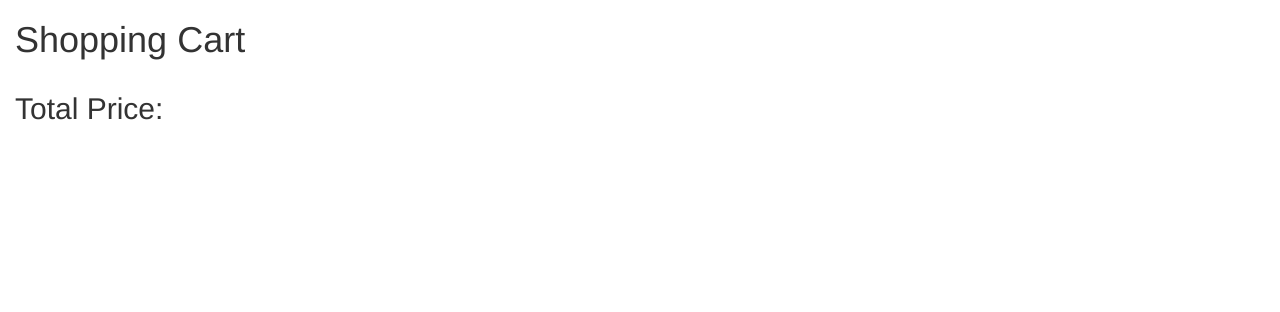
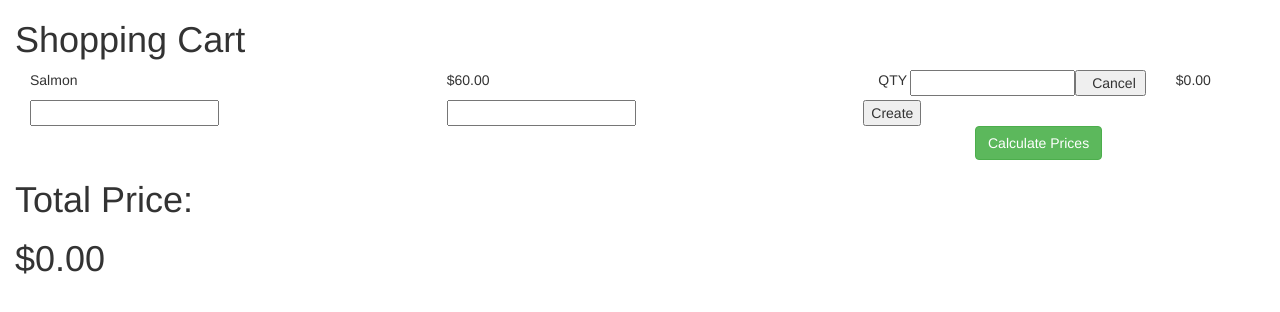
Before and after one commit to yohanology/shoppingCart, a plain HTML site: page index.html in a window 1280 px wide. Drawn offline with nearby package versions, Linux system fonts and the light colour scheme.

Commit message:
Improve html and style

```diff
--- a/index.html
+++ b/index.html
@@ -29,17 +29,32 @@
       <!-- Cart items list -->
       <div class="row">
         <div class="cart-item col-xs-12">
+
+          <!-- Items list -->
           <div class="cart-item-name col-xs-4">
-
+            <p>Salmon</p>
           </div>
           <div class="cart-item-price col-xs-4">
+            <p>$60.00</p>
+          </div>
+          <div class="cart-item-qty col-xs-3">
+            <p class="col-xs-2">QTY</p>
+            <input class="itemQty col-xs-7">
+            <button class="itemCancel col-xs-3">Cancel</button>
+          </div>
+          <div class="cart-item-total col-xs-1">
+            <p>$0.00</p>
+          </div>
 
+          <!-- Input items-->
+          <div class="create-item-name col-xs-4">
+            <input id="createItemName">
           </div>
-          <div class="cart-item-qty col-xs-2">
-
+          <div class="create-item-price col-xs-4">
+            <input id="createItemPrice">
           </div>
-          <div class="cart-tiem-total col-xs-2">
-
+          <div class="create-item-button col-xs-1">
+            <button id="createItem">Create</button>
           </div>
 
         </div>
@@ -49,7 +64,7 @@
       <!-- Button calculate price -->
       <div class="row">
         <div class="cart-calc-total col-xs-3 col-xs-offset-9">
-
+          <button id="calc-price" type="button" class="btn btn-success">Calculate Prices</button>
         </div>
       </div>
 
@@ -57,7 +72,8 @@
       <!-- Total -->
       <div class="row">
         <div class="cart-total col-xs-4">
-          <h2>Total Price:</h2>
+          <h1>Total Price:</h1>
+          <h1>$0.00</h1>
         </div>
       </div>
 
```
